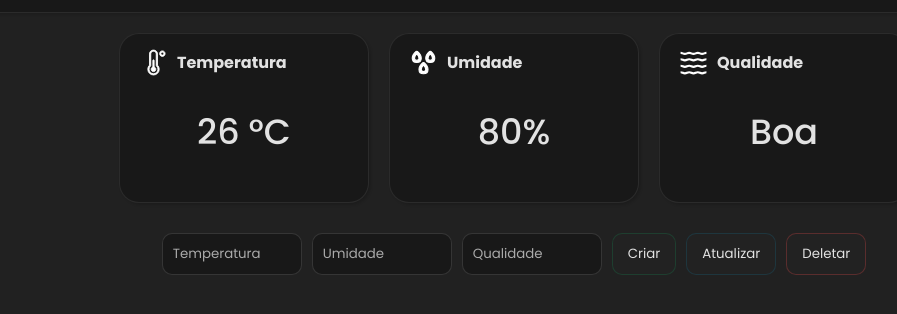
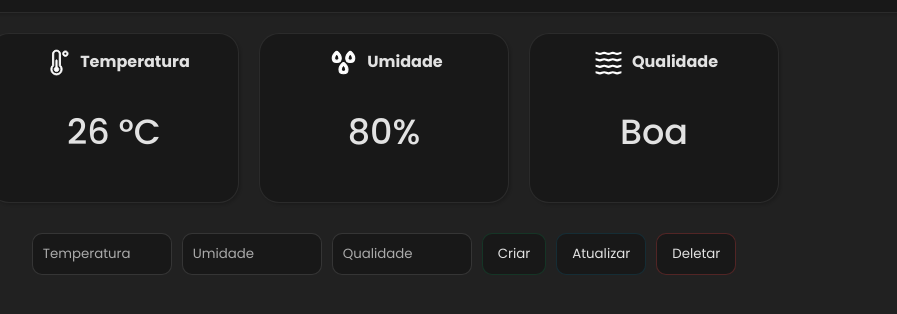
Before and after one commit to Davi-14/PEI-ARQUITETURA, a plain HTML site: page index.html in a window 1280 px wide. Shown: the part 70-384 px from the top of the page, without its empty margins (256-1153 px from the left). Drawn offline with Linux system fonts and the light colour scheme; no server answers.

Commit message:
centralizando os cards

```diff
--- a/style.css
+++ b/style.css
@@ -54,7 +54,6 @@ main {
 .info-air {
     display: flex;
     gap: 20px;
-    margin-left: 260px;
     margin-top: 20px;
 }
 
@@ -73,7 +72,7 @@ main {
 
 .card-top {
     display: flex;
-    align-items: center;
+    justify-content: center;
     gap: 10px;
 }
 
@@ -87,7 +86,7 @@ main {
 }
 
 .controls {
-    margin-left: 260px;
+
     margin-top: 30px;
     display: flex;
     gap: 10px;
@@ -109,7 +108,7 @@ main {
 }
 
 .controls button {
-    background-color: rgb(34, 34, 34);
+    background-color: rgb(24, 24, 24);
     border: 1px solid #ffffff20;
     border-radius: 10px;
     padding: 10px 15px;
```
